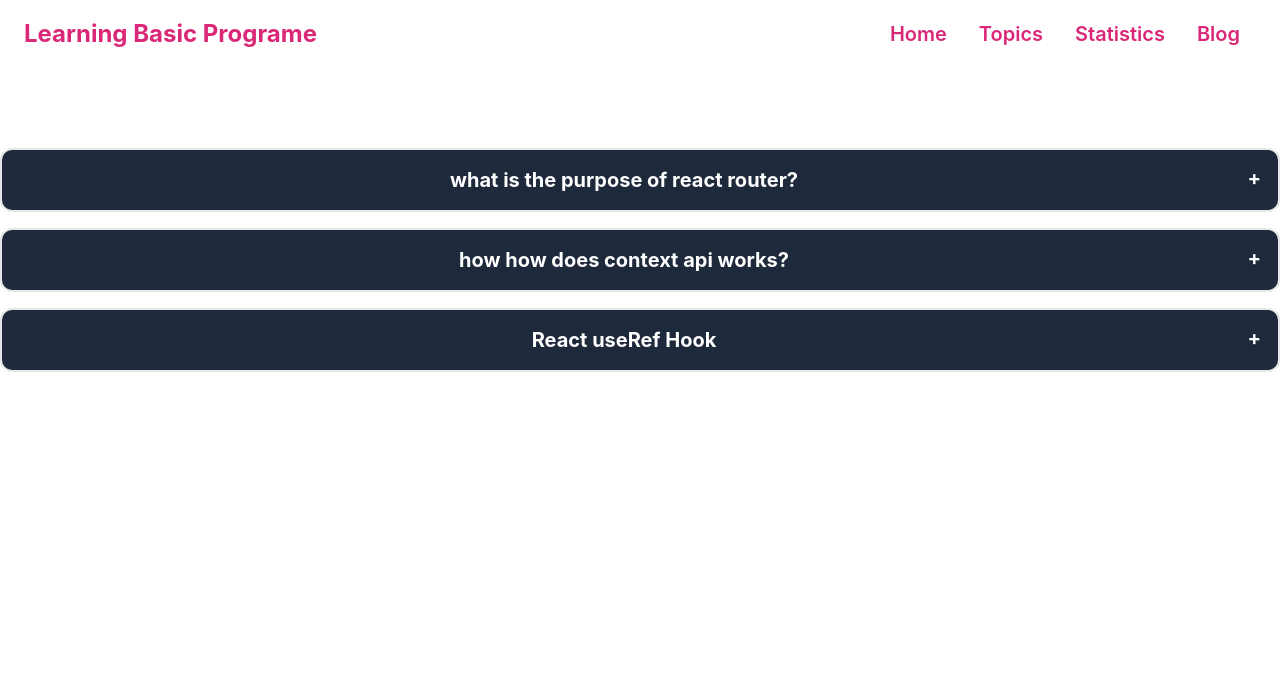
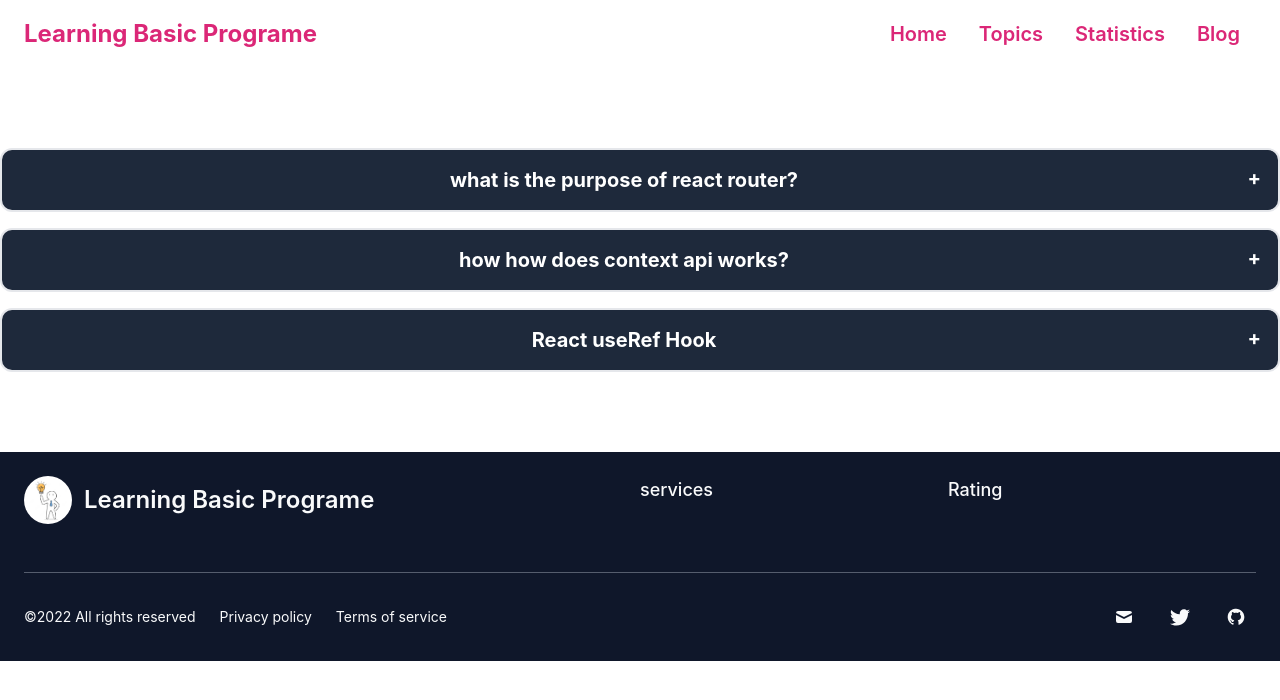
Before and after one commit to redoyhossin/Learning-Basic-Programe, a React (Create React App) app: page /Blog in a window 1280 px wide. Shown: the top 700 px of the page. Built offline with nearby package versions, Linux system fonts and the light colour scheme.

Commit message:
first2 commit

```diff
--- a/src/Layout/Main.js
+++ b/src/Layout/Main.js
@@ -1,12 +1,14 @@
 import React from 'react';
 import { Outlet } from 'react-router-dom';
+import Footer from '../component/Footer/Footer';
 import Header from '../component/Header/Header';
 
 const Main = () => {
     return (
         <div>
             <Header />
-            <Outlet/>
+            <Outlet />
+            <Footer/>
         </div>
     );
 };
--- a/src/Router/Router.js
+++ b/src/Router/Router.js
@@ -39,7 +39,9 @@
                 {
                     path: '/Cart/:CartId',
                     loader: ({ params }) => fetch(`https://openapi.programming-hero.com/api/quiz/${params.CartId}`),
-                    element: <SingleCart />
+                    element:
+
+                        <SingleCart />
                 },
 
             ]
--- /dev/null
+++ b/src/component/Footer/Footer.js
@@ -0,0 +1,62 @@
+import React from 'react';
+import footerfav from '../../assets/favicon.png'
+
+const Footer = () => {
+    return (
+        <div >
+            <footer className="py-6 bg-slate-900 text-gray-50 dark:text-gray-50">
+                <div className="container px-6 mx-auto space-y-6 divide-y divide-gray-400 md:space-y-12 divide-opacity-50">
+                    <div className="grid grid-cols-12">
+                        <div className="pb-6 col-span-full md:pb-0 md:col-span-6">
+                            <a rel="noopener noreferrer" className="flex justify-center space-x-3 md:justify-start">
+                                <div className="flex items-center justify-center w-12 h-12 rounded-full dark:bg-violet-400">
+                                    <img className='rounded-full' src={footerfav} alt="" />
+                                </div>
+                                <span className="self-center text-2xl font-semibold">Learning Basic Programe</span>
+                            </a>
+                        </div>
+                        <div className="col-span-6 text-center md:text-left md:col-span-3">
+                            <p className="pb-1 text-lg font-medium">services</p>
+
+                        </div>
+                        <div className="col-span-6 text-center md:text-left md:col-span-3">
+                            <p className="pb-1 text-lg font-medium">Rating</p>
+
+                        </div>
+                    </div>
+                    <div className="grid justify-center pt-6 lg:justify-between">
+                        <div className="flex flex-col self-center text-sm text-center md:block lg:col-start-1 md:space-x-6">
+                            <span>©2022 All rights reserved</span>
+                            <a rel="noopener noreferrer" >
+                                <span>Privacy policy</span>
+                            </a>
+                            <a>
+                                <span>Terms of service</span>
+                            </a>
+                        </div>
+                        <div className="flex justify-center pt-4 space-x-4 lg:pt-0 lg:col-end-13">
+                            <a t='' title="Email" className="flex items-center justify-center w-10 h-10 rounded-full dark:bg-violet-400 dark:text-gray-900">
+                                <svg xmlns="http://www.w3.org/2000/svg" viewBox="0 0 20 20" fill="currentColor" className="w-5 h-5">
+                                    <path d="M2.003 5.884L10 9.882l7.997-3.998A2 2 0 0016 4H4a2 2 0 00-1.997 1.884z"></path>
+                                    <path d="M18 8.118l-8 4-8-4V14a2 2 0 002 2h12a2 2 0 002-2V8.118z"></path>
+                                </svg>
+                            </a>
+                            <a href="#" title="Twitter" className="flex items-center justify-center w-10 h-10 rounded-full dark:bg-violet-400 dark:text-gray-900">
+                                <svg xmlns="http://www.w3.org/2000/svg" viewBox="0 0 50 50" fill="currentColor" className="w-5 h-5">
+                                    <path d="M 50.0625 10.4375 C 48.214844 11.257813 46.234375 11.808594 44.152344 12.058594 C 46.277344 10.785156 47.910156 8.769531 48.675781 6.371094 C 46.691406 7.546875 44.484375 8.402344 42.144531 8.863281 C 40.269531 6.863281 37.597656 5.617188 34.640625 5.617188 C 28.960938 5.617188 24.355469 10.21875 24.355469 15.898438 C 24.355469 16.703125 24.449219 17.488281 24.625 18.242188 C 16.078125 17.8125 8.503906 13.71875 3.429688 7.496094 C 2.542969 9.019531 2.039063 10.785156 2.039063 12.667969 C 2.039063 16.234375 3.851563 19.382813 6.613281 21.230469 C 4.925781 21.175781 3.339844 20.710938 1.953125 19.941406 C 1.953125 19.984375 1.953125 20.027344 1.953125 20.070313 C 1.953125 25.054688 5.5 29.207031 10.199219 30.15625 C 9.339844 30.390625 8.429688 30.515625 7.492188 30.515625 C 6.828125 30.515625 6.183594 30.453125 5.554688 30.328125 C 6.867188 34.410156 10.664063 37.390625 15.160156 37.472656 C 11.644531 40.230469 7.210938 41.871094 2.390625 41.871094 C 1.558594 41.871094 0.742188 41.824219 -0.0585938 41.726563 C 4.488281 44.648438 9.894531 46.347656 15.703125 46.347656 C 34.617188 46.347656 44.960938 30.679688 44.960938 17.09375 C 44.960938 16.648438 44.949219 16.199219 44.933594 15.761719 C 46.941406 14.3125 48.683594 12.5 50.0625 10.4375 Z"></path>
+                                </svg>
+                            </a>
+                            <a href="#" title="GitHub" className="flex items-center justify-center w-10 h-10 rounded-full dark:bg-violet-400 dark:text-gray-900">
+                                <svg xmlns="http://www.w3.org/2000/svg" fill="currentColor" viewBox="0 0 24 24" className="w-5 h-5">
+                                    <path d="M10.9,2.1c-4.6,0.5-8.3,4.2-8.8,8.7c-0.5,4.7,2.2,8.9,6.3,10.5C8.7,21.4,9,21.2,9,20.8v-1.6c0,0-0.4,0.1-0.9,0.1 c-1.4,0-2-1.2-2.1-1.9c-0.1-0.4-0.3-0.7-0.6-1C5.1,16.3,5,16.3,5,16.2C5,16,5.3,16,5.4,16c0.6,0,1.1,0.7,1.3,1c0.5,0.8,1.1,1,1.4,1 c0.4,0,0.7-0.1,0.9-0.2c0.1-0.7,0.4-1.4,1-1.8c-2.3-0.5-4-1.8-4-4c0-1.1,0.5-2.2,1.2-3C7.1,8.8,7,8.3,7,7.6C7,7.2,7,6.6,7.3,6 c0,0,1.4,0,2.8,1.3C10.6,7.1,11.3,7,12,7s1.4,0.1,2,0.3C15.3,6,16.8,6,16.8,6C17,6.6,17,7.2,17,7.6c0,0.8-0.1,1.2-0.2,1.4 c0.7,0.8,1.2,1.8,1.2,3c0,2.2-1.7,3.5-4,4c0.6,0.5,1,1.4,1,2.3v2.6c0,0.3,0.3,0.6,0.7,0.5c3.7-1.5,6.3-5.1,6.3-9.3 C22,6.1,16.9,1.4,10.9,2.1z"></path>
+                                </svg>
+                            </a>
+                        </div>
+                    </div>
+                </div>
+            </footer>
+        </div>
+    );
+};
+
+export default Footer;
```
Also changed, not shown: src/assets/favicon.png (added), 1 other file (tests, documents, lock files or other folders).
